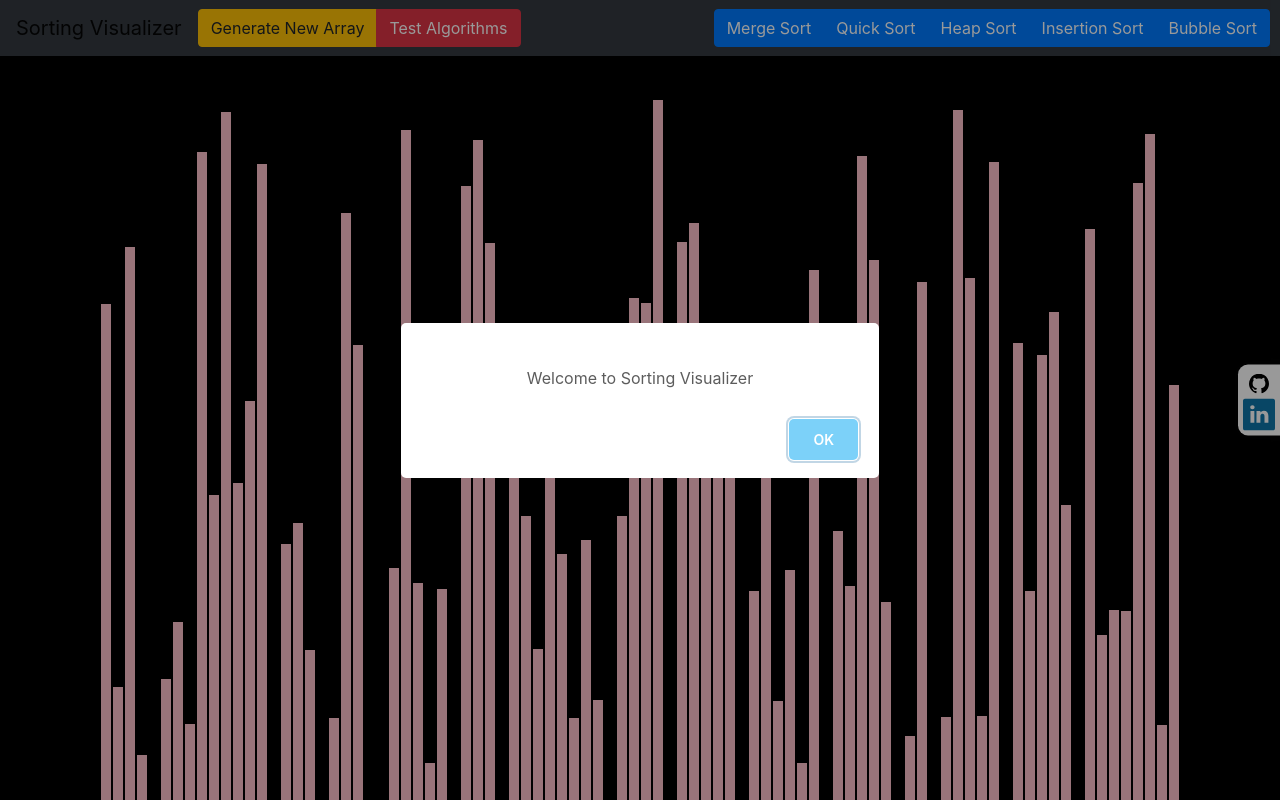
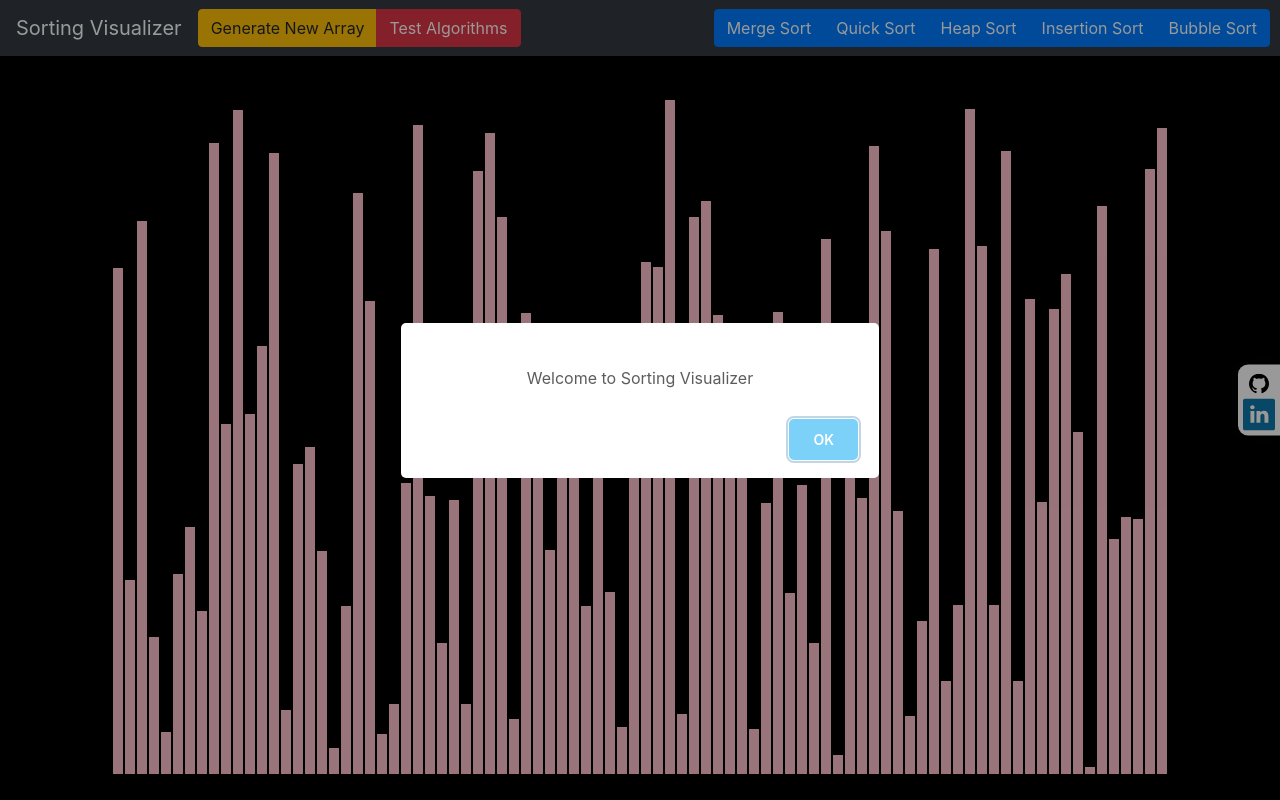
Before and after one commit to Rahul-Chauhan21/SortingVisualizer, a React (Create React App) app: page / in a window 1280 px wide. Built offline with nearby package versions, Linux system fonts and the light colour scheme; the HTML template or start-up script is replaced by a standard one.

Commit message:
Updated UI

```diff
--- a/src/SortingVisualizer/SortingVisualizer.css
+++ b/src/SortingVisualizer/SortingVisualizer.css
@@ -1,5 +1,5 @@
 .array-container {
-  position: fixed;
+  position: absolute;
   left: 100px;
   top: 100px;
   right: 100px;
@@ -10,3 +10,7 @@
   display: inline-block;
   margin: 0 1px;
 }
+
+.navbar-brand {
+  color: #ffffff !important;
+}
--- a/src/SortingVisualizer/SortingVisualizer.jsx
+++ b/src/SortingVisualizer/SortingVisualizer.jsx
@@ -9,7 +9,7 @@ import { getInsertionSortAnimations } from "../sortingAlgorithms/insertionSort";
 import "./SortingVisualizer.css";
 import "bootstrap/dist/css/bootstrap.min.css";
 const ANIMATION_SPEED_MS = 10;
-
+const WIDTH = (0.75 * window.innerWidth) / 11;
 // This is the main color of the array bars.
 const PRIMARY_COLOR = "pink";
 // This is the color of array bars that are being compared throughout the animations.
@@ -37,8 +37,8 @@ export default class SortingVisualizer extends React.Component {
   }
   resetArray() {
     const array = [];
-    for (let i = 0; i < 135; i++) {
-      array.push(randomIntFromInterval(5, 830));
+    for (let i = 0; i < WIDTH; i++) {
+      array.push(randomIntFromInterval(5, 0.85 * window.innerHeight));
     }
 
     this.setState({ array });
@@ -359,7 +359,7 @@ export default class SortingVisualizer extends React.Component {
     return (
       <div>
         <nav className="navbar navbar-expand-lg navbar-light bg-dark">
-          <a className="navbar-brand " href="index.html">
+          <a className="navbar-brand " onClick={this.reload} href="index.html">
             Sorting Visualizer
           </a>
           <div className="navbar-nav">
```
